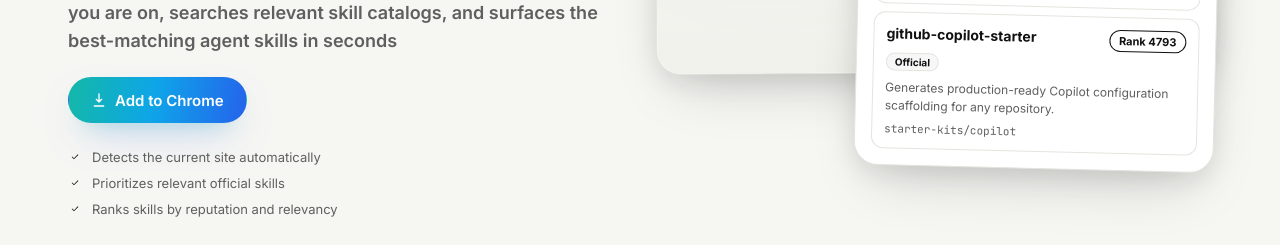
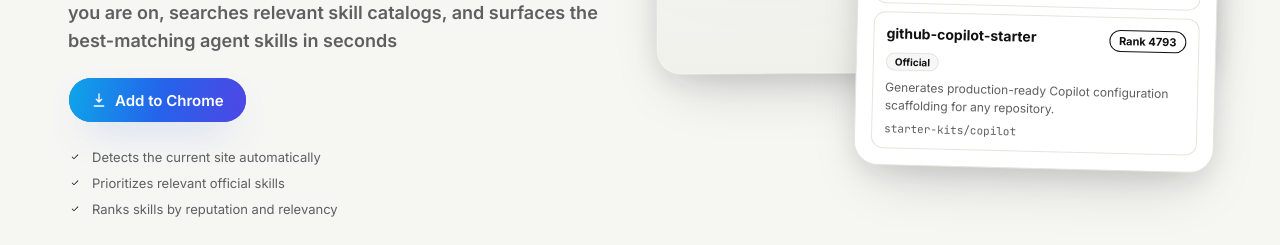
Before and after one commit to ulyanas/skillscout_page, a plain HTML site: page docs/index.html in a window 1280 px wide. Shown: the part 555-800 px from the top of the page. Drawn offline with nearby package versions, Linux system fonts and the light colour scheme.

Commit message:
Fix hero CTA gradient edges

```diff
--- a/docs/index.html
+++ b/docs/index.html
@@ -361,13 +361,18 @@
       }
       .hero-copy > * + * { margin-top: 22px; }
       .hero-primary-cta {
+        overflow: hidden;
+        isolation: isolate;
         border-color: transparent;
-        background: linear-gradient(100deg, #14b8a6 0%, #0ea5e9 48%, #2563eb 100%);
-        box-shadow: 0 18px 42px -18px rgba(37, 99, 235, 0.62), 0 10px 24px -18px rgba(20, 184, 166, 0.7);
+        background-color: #2563eb;
+        background-image: linear-gradient(100deg, #0ea5e9 0%, #2563eb 52%, #4f46e5 100%);
+        background-clip: padding-box;
+        box-shadow: 0 18px 38px -20px rgba(37, 99, 235, 0.7);
+        transform: translateZ(0);
       }
       .hero-primary-cta:hover {
-        background: linear-gradient(100deg, #0d9488 0%, #0284c7 46%, #1d4ed8 100%);
-        box-shadow: 0 22px 48px -18px rgba(37, 99, 235, 0.72), 0 10px 24px -18px rgba(20, 184, 166, 0.72);
+        background-image: linear-gradient(100deg, #0284c7 0%, #1d4ed8 52%, #4338ca 100%);
+        box-shadow: 0 20px 42px -20px rgba(37, 99, 235, 0.76);
       }
       .hero-support {
         display: flex;
```
